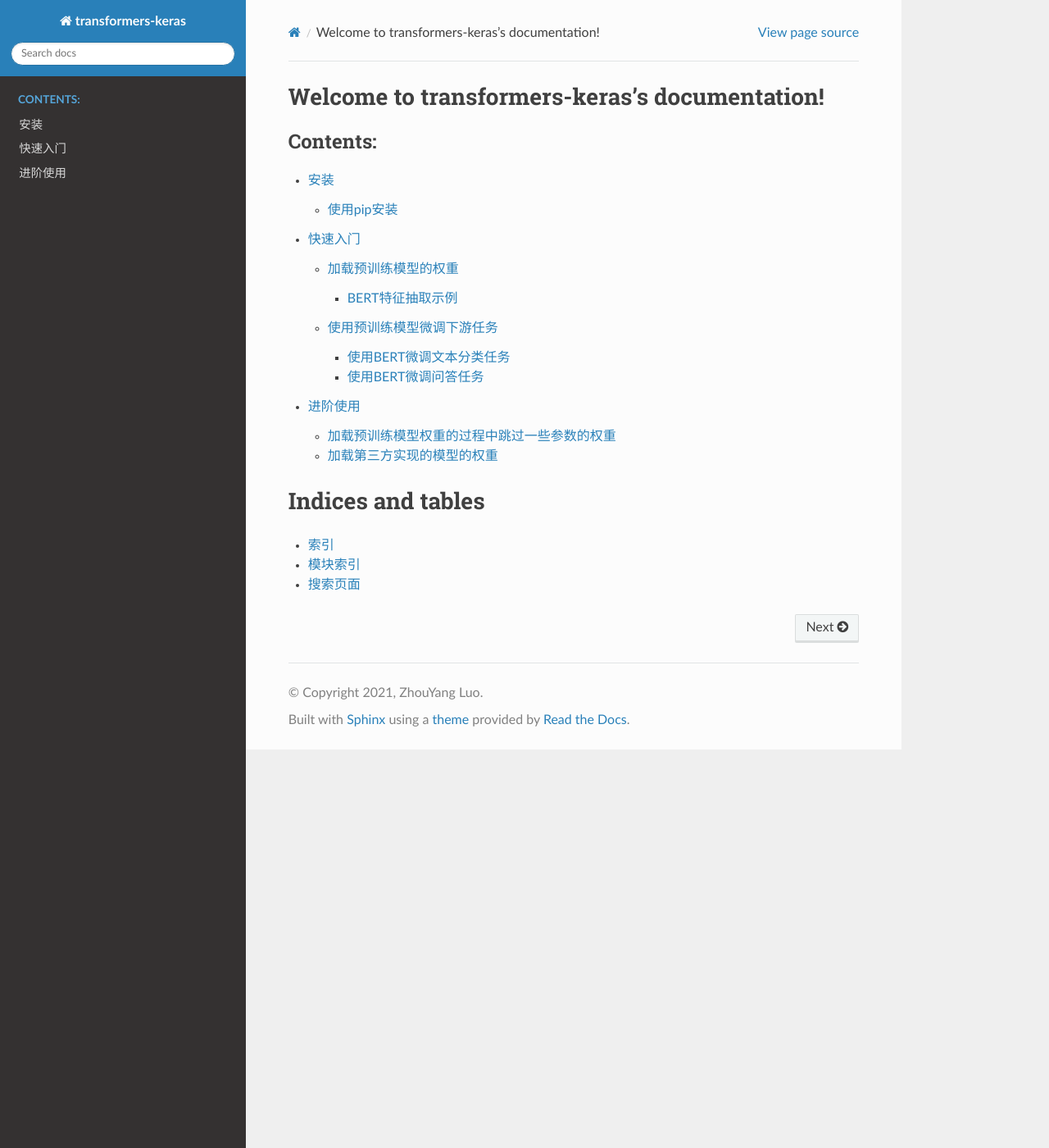
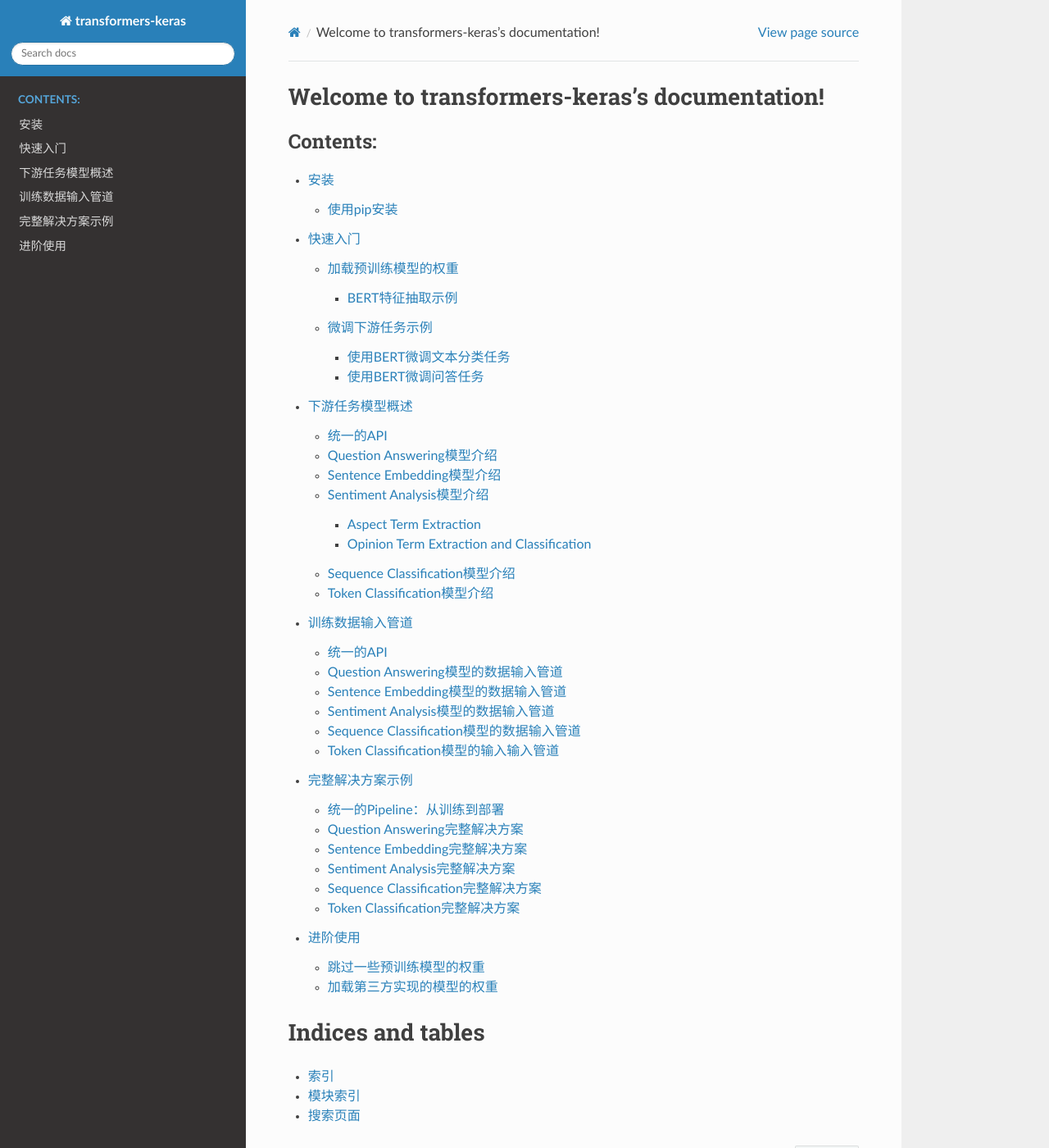
Before and after one commit to luozhouyang/transformers-keras-doc, a Sphinx documentation site: the page built from docs/zh_CN/source/index.rst, in a window 1280 px wide and 1400 px high. Shown: the whole window at 82% size. Built offline with Sphinx 7.4.7 and the Read the Docs theme 2.0.0, drawn with Linux system fonts in a browser that asks for light colours.

Commit message:
Update table of contents

```diff
--- a/docs/zh_CN/source/advanced.md
+++ b/docs/zh_CN/source/advanced.md
@@ -5,7 +5,7 @@
 * 加载预训练模型权重的过程中跳过一些参数的权重
 * 加载第三方实现的模型的权重
 
-## 加载预训练模型权重的过程中跳过一些参数的权重
+## 跳过一些预训练模型的权重
 
 有些情况下，你可能会在加载预训练权重的过程中，跳过一些权重的加载。这个过程很简单。
 
--- /dev/null
+++ b/docs/zh_CN/source/dataset.md
@@ -0,0 +1,22 @@
+# 训练数据输入管道
+
+本库提供了**方便**、**统一**、**高性能**的数据输入管道，只要按照一定格式准备好文件，即可构建出训练数据输入管道，立即开始模型训练。
+
+未完待续...
+
+## 统一的API
+
+
+## Question Answering模型的数据输入管道
+
+
+## Sentence Embedding模型的数据输入管道
+
+
+## Sentiment Analysis模型的数据输入管道
+
+
+## Sequence Classification模型的数据输入管道
+
+
+## Token Classification模型的输入输入管道
--- a/docs/zh_CN/source/index.rst
+++ b/docs/zh_CN/source/index.rst
@@ -12,6 +12,9 @@
 
    install.md
    start.md
+   models.md
+   dataset.md
+   solutions.md
    advanced.md
 
 
--- /dev/null
+++ b/docs/zh_CN/source/models.md
@@ -0,0 +1,37 @@
+# 下游任务模型概述
+
+
+## 统一的API
+
+
+## Question Answering模型介绍
+
+
+## Sentence Embedding模型介绍
+
+
+## Sentiment Analysis模型介绍
+
+细粒度的情感分析，即`Aspect-based Sentiment Analysis`，通常会把它作为一个**序列标注任务**。也就是说，会对一个序列的 **Aspect Term** 和 **Opinion Term**进行序列标注，例如使用常见的**B-I-O**标注。标注过程中，可以同时对Aspect进行分类，对Opinion进行情感极性分类。
+
+这种方式有一个缺点就是，对于类别经常变化的情况不太友好，一般来说需要重新训练模型，或者干脆对每一个领域训练一个单独的序列标注模型。总之，这种方式还是显得比较麻烦。
+
+我本人更喜欢以下的方式：把Aspect Term Extraction、Opinion Term Extraction、Opinion Sentiment Classification三个任务，都使用Question Answering的方式来处理。
+
+也就是说，Aspect-based Sentiment Analysis可以分成两个部分：
+* Aspect Term Extraction，只需要抽出Aspect Term，不需要进行分类
+* Opinion Term Extraction & Classification，需要抽取出Opinion Term，同时进行情感极性分类
+
+这两个部分使用两个独立的模型来处理，但是都是使用Question Answering的方式基于BERT模型实现。
+
+
+### Aspect Term Extraction
+
+
+### Opinion Term Extraction and Classification
+
+
+## Sequence Classification模型介绍
+
+
+## Token Classification模型介绍
--- /dev/null
+++ b/docs/zh_CN/source/solutions.md
@@ -0,0 +1,17 @@
+# 完整解决方案示例
+
+## 统一的Pipeline：从训练到部署
+
+## Question Answering完整解决方案
+
+
+## Sentence Embedding完整解决方案
+
+
+## Sentiment Analysis完整解决方案
+
+
+## Sequence Classification完整解决方案
+
+
+## Token Classification完整解决方案
--- a/docs/zh_CN/source/start.md
+++ b/docs/zh_CN/source/start.md
@@ -82,7 +82,7 @@
 * `hidden_states`就是每一层 `hidden_state` stack在一起的输出。它是一个形状为 `(batch_size, num_layers, sequence_length, hiddeb_size)` 的张量。
 * `attn_weights`就是每一层`attention_weights` stack在一起的输出。它是一个形状为 `(batch_size, num_layers, num_attention_heads, sequence_length, sequence_length)` 的张量。
 
-## 使用预训练模型微调下游任务
+## 微调下游任务示例
 
 这里有以下几个示例：
 
```
